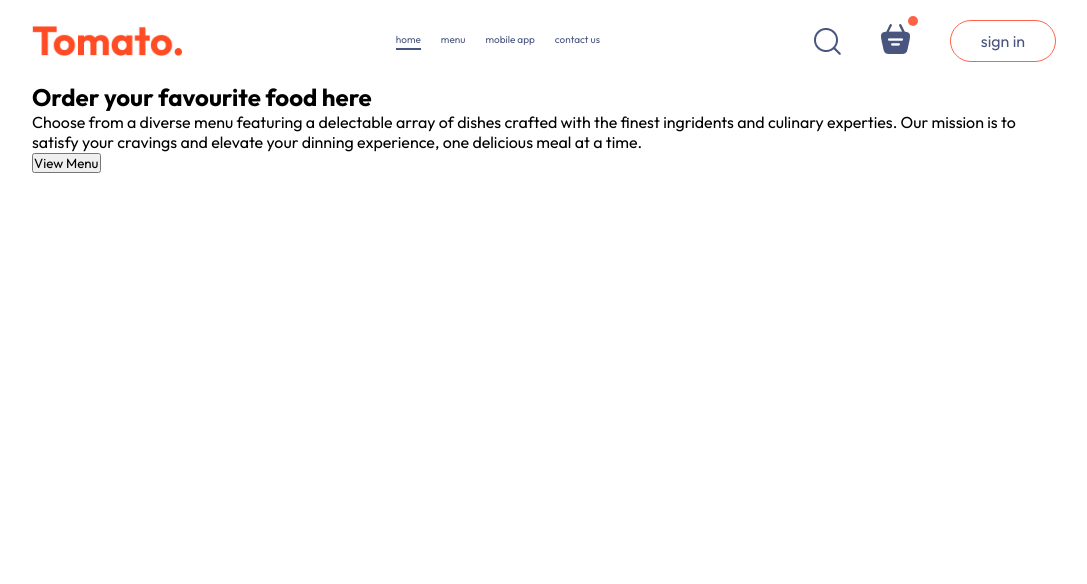
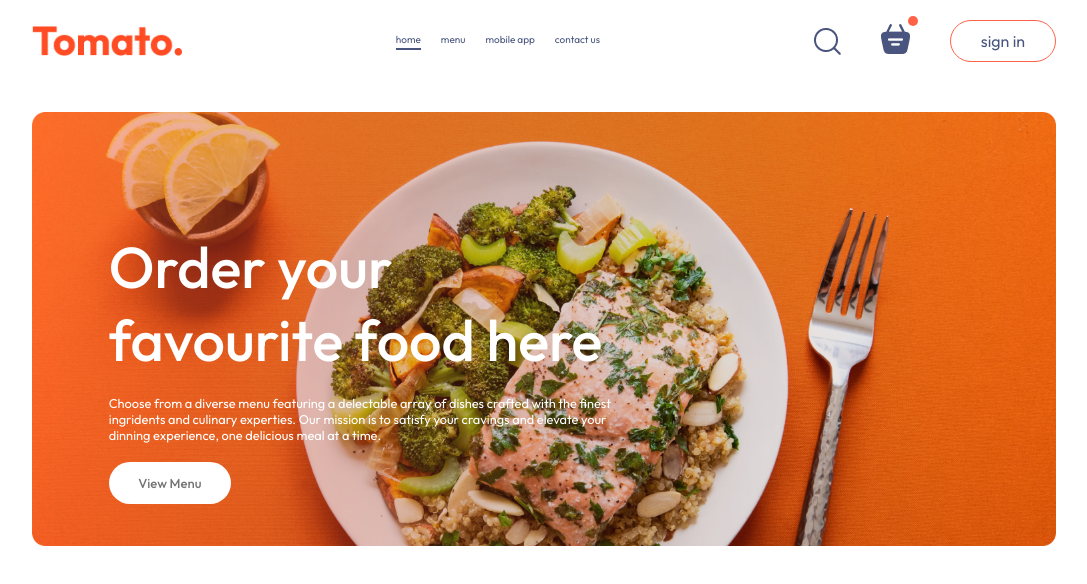
Before and after one commit to M-Aditya-11/food_del, a React (Vite) app in the folder frontend/: page / in a window 1280 px wide. Shown: the top 584 px of the page, without its empty margins (96-1183 px from the left). Built offline with nearby package versions, Linux system fonts and the light colour scheme.

Commit message:
Added CSS for Header Components

```diff
--- a/frontend/src/components/Header/Header.css
+++ b/frontend/src/components/Header/Header.css
@@ -0,0 +1,36 @@
+.header{
+    height: 34vw;
+    margin: 30px auto;
+    background: url('/header_img.png') no-repeat;
+    background-size: contain;
+    position: relative;
+}
+.header-contents{
+    position: absolute;
+    display: flex;
+    flex-direction: column;
+    align-items: start;
+    gap: 1.5vw;
+    max-width: 50%;
+    bottom: 10%;
+    left: 6vw;
+    animation: FadeIn 3s;
+}
+.header-contents h2{
+    font-weight: 500;
+    color: white;
+    font-size: max(4.5vw,22px);
+}
+.header-contents p{
+    color: white;
+    font-size: 1vw;
+}
+.header-contents button{
+    border: none;
+    color: #747474;
+    font-weight: 500;
+    padding: 1vw 2.3vw;
+    background-color: white;
+    font-size: max(1vw,13px);
+    border-radius: 50px;
+}
--- a/frontend/src/index.css
+++ b/frontend/src/index.css
@@ -16,3 +16,12 @@
   width: 80%;
   margin: auto;
 }
+
+@keyframes FadeIn {
+  0%{
+    opacity: 0;
+  }
+  100%{
+    opacity: 1;
+  }
+}
```
